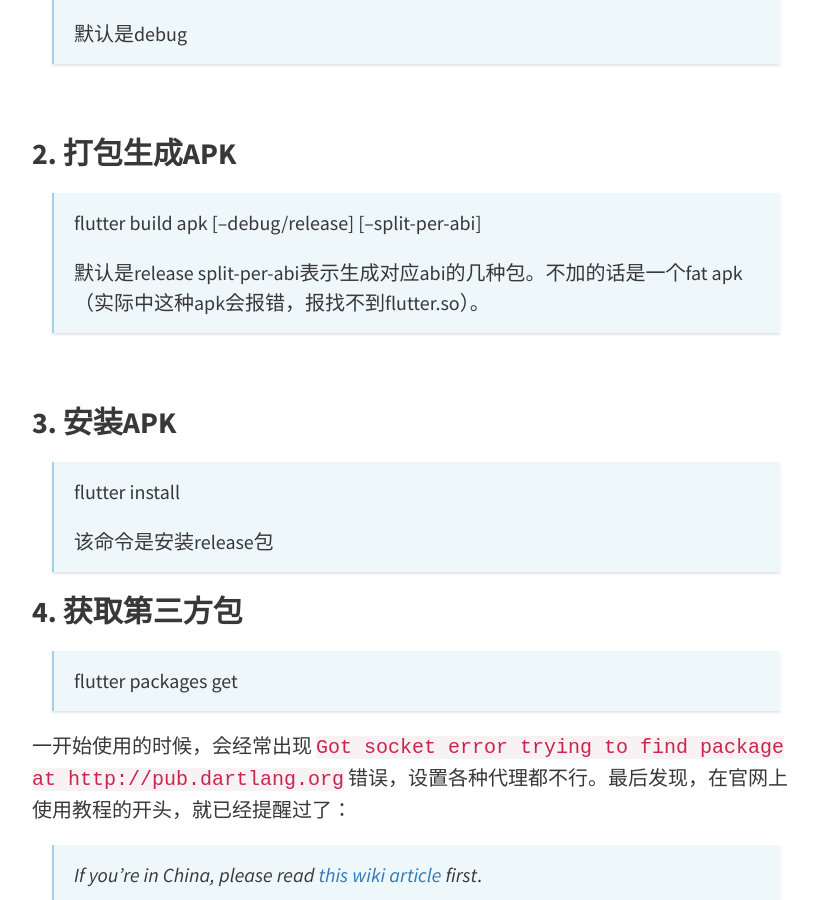
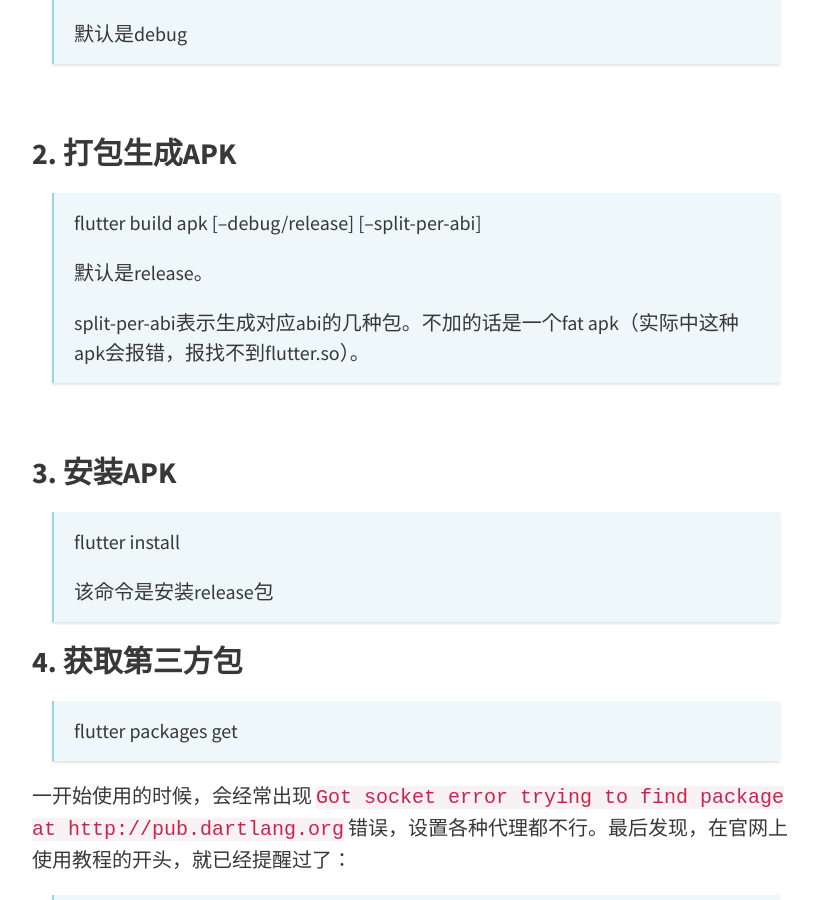
Before and after one commit to ejin66/ejin66.github.io, a Jekyll site: the page built from _posts/2018-07-06-flutter-build-install.md, in a window 1280 px wide and 900 px high, scrolled down 375 px. Shown: the whole window, without its empty margins (224-1042 px from the left). Built offline with Jekyll 4.4.1, drawn with Linux system fonts in a browser that asks for light colours.

```diff
--- a/_posts/2018-07-06-flutter-build-install.md
+++ b/_posts/2018-07-06-flutter-build-install.md
@@ -20,7 +20,8 @@ tags: [Flutter]
 
 > flutter build apk [--debug/release] [--split-per-abi]
 >
-> 默认是release
+> 默认是release。
+>
 > split-per-abi表示生成对应abi的几种包。不加的话是一个fat apk（实际中这种apk会报错，报找不到flutter.so）。
 
 <br/>
```
